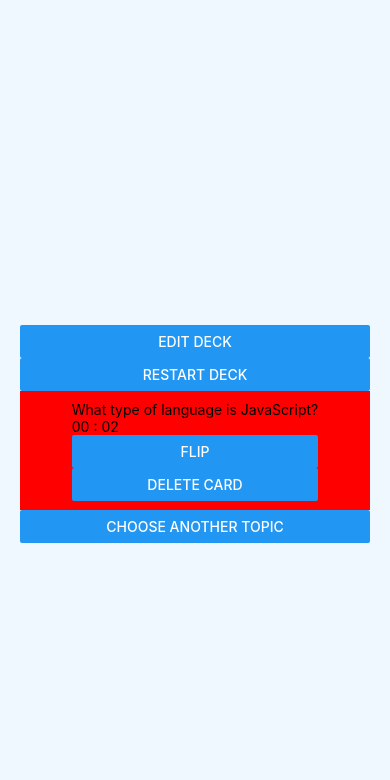
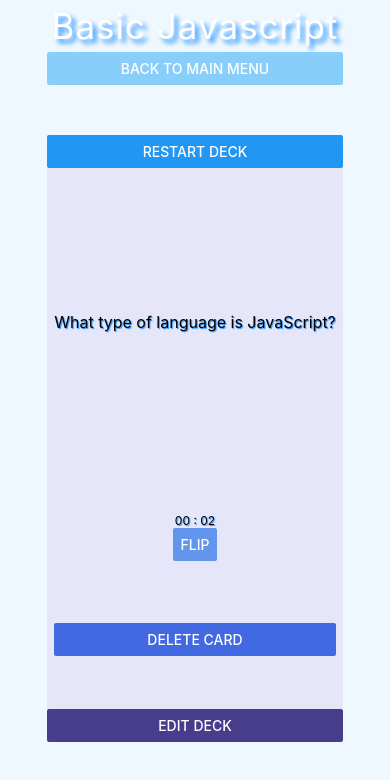
Before and after one commit to jurjukn/Flashy, a React Native app in the folder FlashyApp/: screen / in a window 390 px wide. Both pictures are taken after a click on the button "BASIC JAVASCRIPT". Shown: the top 780 px of the page. Built offline with nearby package versions, Linux system fonts and the light colour scheme.

Commit message:
added little styling and refactored

```diff
--- a/FlashyApp/AddNewCardForm.js
+++ b/FlashyApp/AddNewCardForm.js
@@ -1,12 +1,5 @@
 import React, {Component} from 'react';
-import { TextInput, Button, View, StyleSheet } from 'react-native';
-
-const styles = StyleSheet.create({
-    input: {
-        borderColor: 'black',
-        borderWidth: 1,
-    }
-})
+import { TextInput, Button, View, StyleSheet, Text } from 'react-native';
 
 class AddNewCardForm extends Component {
 
@@ -18,6 +11,7 @@ class AddNewCardForm extends Component {
             cardFront: '',
             cardBack: '',
             deck: props.currentDeck,
+            toggleFormAction: props.toggleForm
         };
     }
 
@@ -48,31 +42,57 @@ class AddNewCardForm extends Component {
         this.setState({
             deck: newDeck,
         })
+        this.state.toggleFormAction(false)
     }
 
     render(){
 
         return(
+            <View style={{flex:1, justifyContent:'space-evenly', padding:10}}>
+                <Button
+                    title="Back to menu"
+                    color="#87CEFA"
+                    onPress={()=>this.state.toggleFormAction(false)}
+                />
                 <View>
+                    <Text>Card Front</Text>
                     <TextInput
                         style={styles.input}
                         placeholder="enter card front"
+                        placeholderTextColor="#F0F8FF"
                         onChangeText={this.checkCardFront}
                     />
+                </View>
+                <View>
+                    <Text>Card Back</Text>
                     <TextInput
                         style={styles.input}
                         placeholder="enter card back"
+                        placeholderTextColor="#F0F8FF"
                         onChangeText={this.checkCardBack}
                     />
+                </View>
                 <Button
-                    title="Add new card"
+                    title="Add"
                     onPress={this.submitNewCard}
                     disabled={!(this.state.frontIsValid && this.state.backIsValid)}
                 />
             </View>
         )
     }
-
 }
+const styles = StyleSheet.create({
+    input: {
+        borderColor: '#4682B4',
+        borderWidth: 1,
+        backgroundColor: "#E6E6FA",
+        padding: 10,
+        paddingBottom: 50,
+        width:"100%",
+        textShadowOffset: { width: 1, height: 1 },
+        textShadowRadius: 1,
+        textShadowColor: "#1E90FF"
+    }
+})
 
 export default AddNewCardForm
--- a/FlashyApp/AddNewDeckForm.js
+++ b/FlashyApp/AddNewDeckForm.js
@@ -33,11 +33,13 @@ class AddNewDeckForm extends Component {
 
     render(){
         return (
-            <View>
+            <View style={{flex:1}}>
                 <Button
-                    title="Back"
+                    title="Back to main menu"
+                    color="#87CEFA"
                     onPress={()=>this.state.finishedAddingAction()}
                 />
+                <View style={{flex:1, justifyContent:'space-evenly'}}>
                     <TextInput
                         style={styles.input}
                         placeholder="enter deck name"
@@ -50,13 +52,18 @@ class AddNewDeckForm extends Component {
                         disabled={!this.state.isValid}
                     />
                 </View>
+            </View>
         )
     }
 }
 const styles = StyleSheet.create({
     input: {
-        borderColor: 'black',
+        borderColor: '#4682B4',
         borderWidth: 1,
+        backgroundColor: "#E6E6FA",
+        textShadowOffset: { width: 1, height: 1 },
+        textShadowRadius: 1,
+        textShadowColor: "#1E90FF"
     }
 })
 
--- a/FlashyApp/App.js
+++ b/FlashyApp/App.js
@@ -7,6 +7,7 @@ import decks from './flashcards'
 import DecksList from './DecksList'
 import CardsView from './CardsView'
 import EditDeck from './EditDeck'
+import AppTitleView from './AppTitleView'
 
 
 export default class FlashyCards extends React.Component {
@@ -72,25 +73,21 @@ export default class FlashyCards extends React.Component {
 	render() {
 		return (
       <View style={styles.mainContainer}>
-
         {this.state.gameStarted === false? (
-            <View style={styles.appTitleContainer}>
-              <Text style={styles.appTitle} number="1">Flashy Cards.</Text>
+            <View style={styles.appLandingViewContainer}>
+              <AppTitleView title='Flashy Cards.' />
               <DecksList decks={this.state.decks} openDeckAction={this.openDeck} addNewDeckAction={this.addNewDeck} />
             </View>
         ) : (
-
           this.state.editDeck === true ? (
             <View style={styles.contentContainer}>
               <EditDeck
                 currentDeck={this.state.currentGameCardsList}
                 renameDeckAction={this.renameDeck}
-                oldDeckName={this.state.currentGameCardsList.name}
                 deleteDeckAction={this.deleteDeck}
                 editDeckAction={this.toggleEditDeck}
-                addNewDeckAction={this.addNewDeck}
+                // addNewDeckAction={this.addNewDeck}
               />
-
             </View>
             ) : (
             <View style={styles.contentContainer}>
@@ -113,29 +110,17 @@ const styles = StyleSheet.create({
   mainContainer: {
     flex: 1,
     backgroundColor: "#B0E0E6",
-    // alignItems: 'center',
-    // justifyContent: 'center',
     paddingTop: Constants.statusBarHeight
   },
-  appTitleContainer: {
+  appLandingViewContainer: {
     flex: 1,
     backgroundColor: "#F0F8FF",
     padding: 5
-  },
-  appTitle: {
-    fontSize: 35,
-    color: "#FFFFFF",
-    fontWeight: "bold",
-    letterSpacing: 1,
-    textShadowOffset: { width: 4, height: 4 },
-    textShadowRadius: 5,
-    textShadowColor: "#1E90FF"
   },
   contentContainer: {
     flex: 5,
     backgroundColor: "#F0F8FF",
     alignItems: 'center',
     justifyContent: 'center',
-    paddingTop: 5
   }
 });
--- /dev/null
+++ b/FlashyApp/AppTitleView.js
@@ -0,0 +1,29 @@
+import React from 'react'
+import { StyleSheet, Text, View } from 'react-native'
+
+
+const styles = StyleSheet.create({
+    appTitleContainer: {
+        backgroundColor: "#F0F8FF",
+        padding: 5,
+    },
+    appTitle: {
+        fontSize: 35,
+        color: "#FFFFFF",
+        // fontWeight: 'bold',
+        letterSpacing: 1,
+        textShadowOffset: { width: 4, height: 4 },
+        textShadowRadius: 5,
+        textShadowColor: "#1E90FF"
+    },
+})
+
+const AppTitleView = (props) => {
+    return(
+    <View style={styles.appTitleContainer}>
+        <Text style={styles.appTitle} number="1">{props.title}</Text>
+    </View>
+    )
+}
+
+export default AppTitleView
--- a/FlashyApp/CardsView.js
+++ b/FlashyApp/CardsView.js
@@ -1,5 +1,7 @@
 import React, {Component} from 'react';
 import { StyleSheet, Text, View, ScrollView, Button } from 'react-native';
+
+import AppTitleView from './AppTitleView'
 
 
 class CardsView extends Component {
@@ -148,24 +150,37 @@ class CardsView extends Component {
     }
     render(){
         return (
-            <View>
-                <Button style={styles.editDeckBtn} title="Edit deck" onPress={()=>this.state.editDeckAction(true)}/>
+            <View style={{flex:1}}>
+                <View style={{flex:1}}>
+                    <AppTitleView title={this.state.deck.name} />
+                    <Button color="#87CEFA" title="Back to main menu" onPress={() => this.state.stopAction()} />
+                </View>
+
                 <Button title="Restart deck" onPress={()=>this.restartDeck()}/>
                 <View style={styles.cardView}>
                     {this.state.firstDeckCard !== undefined ? (
                         this.state.showFront===true ? (
-                            <View>
-                                <Text>{this.state.firstDeckCard.front}</Text>
-                                <Text>{this.state.minutesCounter} : {this.state.secondsCounter}</Text>
-                                <Button title="Flip" onPress={() => this.onFlipCard() }/>
-                                <Button title="Delete card" onPress={() => this.deleteCard()}
-                                />
+                            <View style={{flex:1}}>
+                                <View style={{flex:3, paddingTop:25, alignItems:'center', justifyContent:'center'}}>
+                                    <Text style={styles.cardTextStyle}>{this.state.firstDeckCard.front}</Text>
+                                </View>
+                                <View style={{flex:2, alignItems:'center', justifyContent:'center'}}>
+                                    <Text style={styles.timerTextStyle}>{this.state.minutesCounter} : {this.state.secondsCounter}</Text>
+                                    <Button color="#6495ED" title="Flip" onPress={() => this.onFlipCard() }/>
+                                </View>
+                                <View style={{flex:1, alignItems:'stretch'}}>
+                                    <Button color="#4169E1" title="Delete card" onPress={() => this.deleteCard()}/>
+                                </View>
                             </View>
                         ) : (
-                            <View>
-                                <Text>{this.state.firstDeckCard.back}</Text>
-                                <Button title="Right" onPress={()=> this.addCardToCorrectCardsDeck()} />
-                                <Button title="Wrong" onPress={()=> this.addCardToIncorrectCardsDeck()} />
+                            <View style={{flex:1, justifyContent:'space-evenly'}}>
+                                <View style={{alignItems:'center', justifyContent:'center'}}>
+                                    <Text style={styles.cardTextStyle}>{this.state.firstDeckCard.back}</Text>
+                                </View>
+                                <View>
+                                    <Button title="Right" onPress={()=> this.addCardToCorrectCardsDeck()} />
+                                    <Button title="Wrong" onPress={()=> this.addCardToIncorrectCardsDeck()} />
+                                </View>
                             </View>
                         )
                     ) : (
@@ -177,7 +192,9 @@ class CardsView extends Component {
                         </View>
                     )}
                 </View>
-                <Button title="Choose another topic" onPress={() => this.state.stopAction()} />
+                <View style={{flex:1}}>
+                    <Button color="#483D8B" style={styles.editDeckBtn} title="Edit deck" onPress={()=>this.state.editDeckAction(true)}/>
+                </View>
             </View>
         )
     }
@@ -185,15 +202,38 @@ class CardsView extends Component {
 
 const styles = StyleSheet.create({
     cardView: {
-        backgroundColor: 'red',
+        flex:4,
+        backgroundColor: "#E6E6FA",
         alignItems: 'center',
         justifyContent: 'center',
-        height: "60%",
-        width:  350,
+        // width:  "100%",
     },
-    editDeckBtn: {
+    appTitleContainer: {
+        backgroundColor: "#F0F8FF",
+        padding: 5
+    },
+    appTitle: {
+        fontSize: 35,
+        color: "#FFFFFF",
+        fontWeight: "bold",
+        letterSpacing: 1,
+        textShadowOffset: { width: 4, height: 4 },
+        textShadowRadius: 5,
+        textShadowColor: "#1E90FF"
+    },
+    cardTextStyle: {
+        fontSize: 16,
+        textShadowOffset: { width: 1, height: 1 },
+        textShadowRadius: 1,
+        textShadowColor: "#1E90FF"
+    },
+    timerTextStyle: {
+        fontSize: 12,
+        textShadowOffset: { width: 1, height: 1 },
+        textShadowRadius: 1,
+        textShadowColor: "#1E90FF"
+    }
 
-    }
 });
 
 export default CardsView
--- a/FlashyApp/DecksList.js
+++ b/FlashyApp/DecksList.js
@@ -4,17 +4,14 @@ import { StyleSheet, Text, View, ScrollView, Button } from 'react-native';
 import AddNewDeckForm from './AddNewDeckForm'
 
 const styles = StyleSheet.create({
-    contact: {marginLeft: 55, margin: 10},
-    header: {
-        fontSize: 24,
-        fontWeight: 'bold',
-        paddingTop: 30,
-        margin: 25
+    deckBtnView: {
+        padding: 10,
+
     }
 })
 
 const Row = rowProps =>(
-    <View>
+    <View style={styles.deckBtnView}>
         <Button title={rowProps.name} onPress={() => rowProps.action(rowProps.selectedDeck)} />
     </View>
 )
@@ -35,9 +32,10 @@ class DecksList extends Component {
     }
     render(){
         return (
-            <ScrollView>
+            <View style={{flex:1}}>
                 { this.state.showAddNewDeckForm === false ? (
-                <View>
+                <ScrollView>
+                <View style={{flex:1}}>
                     {this.state.decks.map(deck =>
                         <Row
                             key={deck.name}
@@ -47,16 +45,16 @@ class DecksList extends Component {
                             renameDeckActionn={this.state.renameDeckAction}
                         />
                     )}
-                    <Button title="Add Deck" onPress={()=> this.setState({showAddNewDeckForm: true})}/>
+                    <Button color="#483D8B" style={styles.deckBtnView} title="Add New Deck" onPress={()=> this.setState({showAddNewDeckForm: true})}/>
                 </View>
+                </ScrollView>
                 ) : (
-                <View>
-                    <Text>Add new deck</Text>
+                <View style={{flex:1}}>
                     <AddNewDeckForm addNewDeckAction={this.state.addNewDeckAction} finishedAddingAction={this.finishedAddingAction}/>
                 </View>
                 )}
+            </View>
 
-            </ScrollView>
         )
     }
 }
--- a/FlashyApp/EditDeck.js
+++ b/FlashyApp/EditDeck.js
@@ -1,7 +1,10 @@
-import React, {Component} from 'react';
-import { StyleSheet, Text, View, TextInput, Button } from 'react-native';
+import React, {Component} from 'react'
+import { StyleSheet, Text, View, TextInput, Button } from 'react-native'
+import Constants from 'expo-constants'
 
 import AddNewCardForm from './AddNewCardForm'
+import AppTitleView from './AppTitleView'
+import RenameDeckView from './RenameDeckForm'
 
 
 class EditDeck extends Component {
@@ -9,55 +12,64 @@ class EditDeck extends Component {
     constructor(props) {
         super(props);
         this.state = {
+            deck: this.props.currentDeck,
             renameDeckAction: this.props.renameDeckAction,
-            oldDeckName: this.props.oldDeckName,
-            newDeckName: '',
-            isValid: false,
             deleteDeckAction: props.deleteDeckAction,
-            deck: this.props.currentDeck,
-            editDeckAction: props.editDeckAction
+            editDeckAction: props.editDeckAction,
+            showAddCardForm: false,
+            showRenameDeckForm: false
         };
     }
 
-    checkDeckName = (deckName) => {
-        this.setState({newDeckName: deckName}, this.validateDeckName)
+    toggleAddingNewCardForm = (toggleOption) => {
+        this.setState({showAddCardForm: toggleOption})
     }
 
-    validateDeckName = () => {
-        const formValid = (+this.state.newDeckName !== ''
-            && this.state.newDeckName.length > 0)
-        this.setState({isValid: formValid})
-    }
-
-    submitNewName = () => {
-        this.state.renameDeckAction(this.state.newDeckName)
+    toggleDeckRenameForm = (toggleOption) => {
+        this.setState({showRenameDeckForm: toggleOption})
     }
 
     render(){
         return (
-            <View>
-                <Button title="Back" onPress={() => this.state.editDeckAction(false)} />
-                <TextInput
-                    style={styles.input}
-                    placeholder="enter new deck name"
-                    onChangeText={this.checkDeckName}
-                />
-                <Button
-                    title="Rename deck"
-                    onPress={this.submitNewName}
-                    disabled={!this.state.isValid}
-                />
-                <AddNewCardForm currentDeck={this.state.deck} />
-                <Button title="Delete deck" onPress={() => this.state.deleteDeckAction(this.state.deck)} />
+            <View style={{flex:1}}>
+
+                    { this.state.showAddCardForm === true || this.state.showRenameDeckForm === true ? (
+                        <View>
+                            {this.state.showAddCardForm === true ? (
+                                <AddNewCardForm currentDeck={this.state.deck} toggleForm={this.toggleAddingNewCardForm} />
+                            ) : (
+                                <RenameDeckView renameDeckAction={this.state.renameDeckAction} toggleForm={this.toggleDeckRenameForm}/>
+                            )}
+                        </View>
+                        ) : (
+                            <View style={{flex:1}}>
+                                <View style={{flex:1}}>
+                                    <AppTitleView title={this.state.deck.name} />
+                                    <Button color="#87CEFA" title="Back to playing" onPress={() => this.state.editDeckAction(false)} />
+                                </View>
+                                <View style={{flex:1, justifyContent:'space-evenly'}}>
+                                    <Button title="Add card to deck" onPress={() => this.toggleAddingNewCardForm(true)} />
+                                    <Button title="Rename deck" onPress={() => this.toggleDeckRenameForm(true)} />
+                                    <Button color="#000080" title="Delete deck" onPress={() => this.state.deleteDeckAction(this.state.deck)} />
+                                </View>
+                            </View>
+                        )
+                    }
+
             </View>
         )
     }
 }
 
 const styles = StyleSheet.create({
-    input: {
-        borderColor: 'black',
-        borderWidth: 1,
+    menuContainer: {
+        flex: 1,
+        padding:50
+    },
+    btnStyle: {
+        marginTop: 10,
+        padding: 50,
+        color: "red"
     }
 })
 
--- /dev/null
+++ b/FlashyApp/RenameDeckForm.js
@@ -0,0 +1,66 @@
+import React, {Component} from 'react';
+import { TextInput, Button, View, StyleSheet } from 'react-native';
+
+class RenameDeckView extends Component {
+
+    constructor(props) {
+        super(props);
+        this.state = {
+            renameDeckAction: this.props.renameDeckAction,
+            oldDeckName: this.props.oldDeckName,
+            newDeckName: '',
+            isValid: false,
+            toggleFormAction: props.toggleForm
+        };
+    }
+    checkDeckName = (deckName) => {
+        this.setState({newDeckName: deckName}, this.validateDeckName)
+    }
+
+    validateDeckName = () => {
+        const formValid = (+this.state.newDeckName !== ''
+            && this.state.newDeckName.length > 0)
+        this.setState({isValid: formValid})
+    }
+
+    submitNewName = () => {
+        this.state.renameDeckAction(this.state.newDeckName)
+        this.state.toggleFormAction(false)
+    }
+
+    render(){
+        return(
+            <View style={{flex: 1, justifyContent: 'space-evenly'}}>
+                <Button
+                    title="Back to menu"
+                    color="#87CEFA"
+                    onPress={()=>this.state.toggleFormAction(false)}
+                />
+                <TextInput
+                    style={styles.input}
+                    placeholder="enter new deck name"
+                    onChangeText={this.checkDeckName}
+                />
+                <Button
+                    title="Rename deck"
+                    onPress={this.submitNewName}
+                    disabled={!this.state.isValid}
+                />
+            </View>
+        )
+    }
+}
+
+const styles = StyleSheet.create({
+    input: {
+        borderColor: '#4682B4',
+        borderWidth: 1,
+        width:"100%",
+        backgroundColor: "#E6E6FA",
+        textShadowOffset: { width: 1, height: 1 },
+        textShadowRadius: 1,
+        textShadowColor: "#1E90FF"
+    }
+})
+
+export default RenameDeckView
```
Lines whose indentation alone changed are shown as unchanged.
